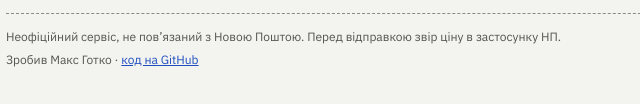
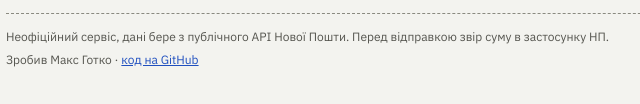
Before and after one commit to Gotkomax/moving-calculator, a plain HTML site: page index.html in a window 1280 px wide. Shown: the part 2671-2775 px from the top of the page, 78-718 px from the left. Drawn offline with Linux system fonts and the light colour scheme.

Commit message:
Дисклеймер: неофіційний сервіс, дані з публічного API Нової Пошти
Co-Authored-By: Claude Fable 5.2 <noreply@anthropic.com>

```diff
--- a/index.html
+++ b/index.html
@@ -119,7 +119,7 @@
   </section>
 
   <footer class="footer">
-    <p>Неофіційний сервіс, не пов’язаний з Новою Поштою. Перед відправкою звір ціну в застосунку НП.</p>
+    <p>Неофіційний сервіс, дані бере з публічного API Нової Пошти. Перед відправкою звір суму в застосунку НП.</p>
     <p>Зробив Макс Готко · <a href="https://github.com/Gotkomax/moving-calculator">код на GitHub</a></p>
   </footer>
 </main>
```
Also changed, not shown: 1 other file.
